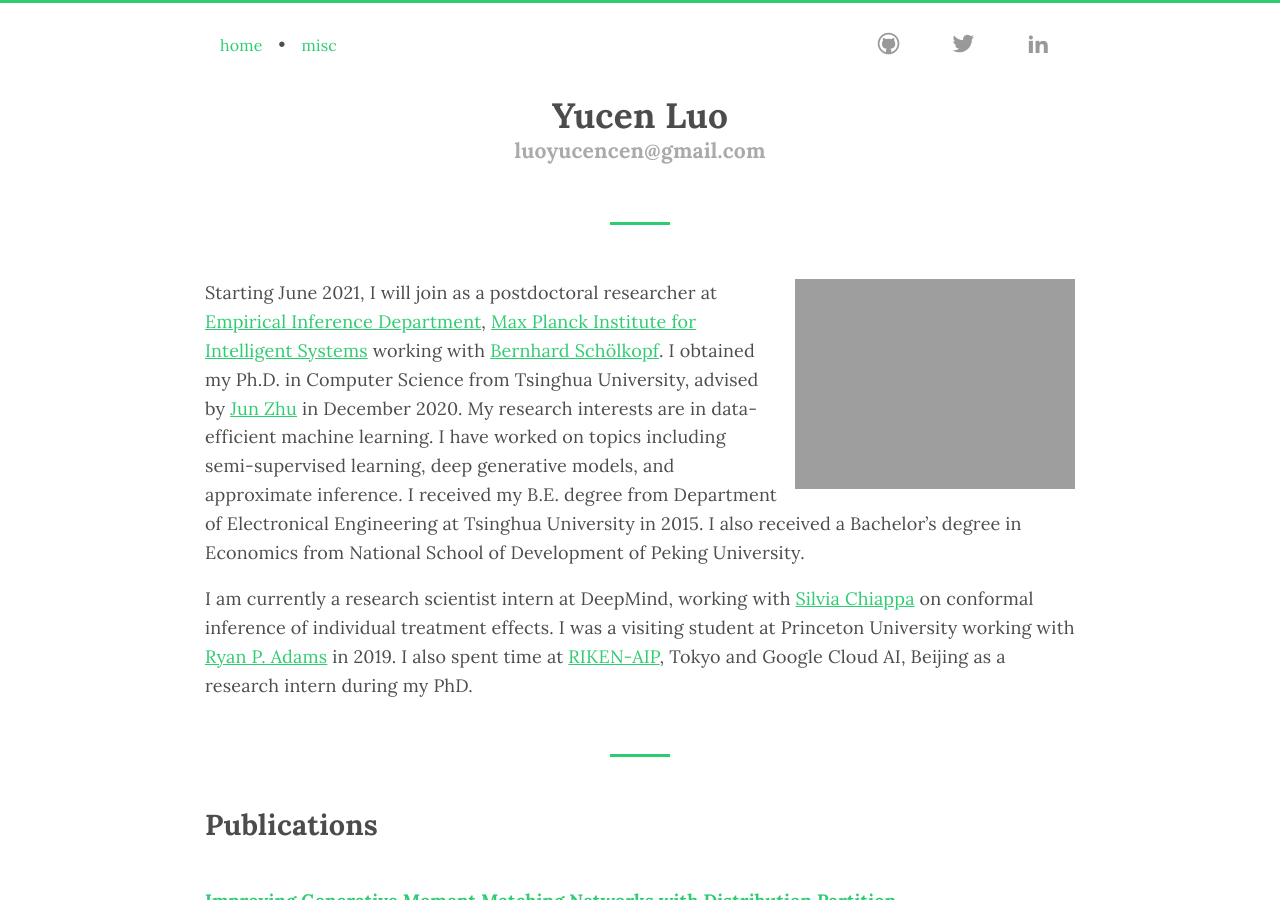
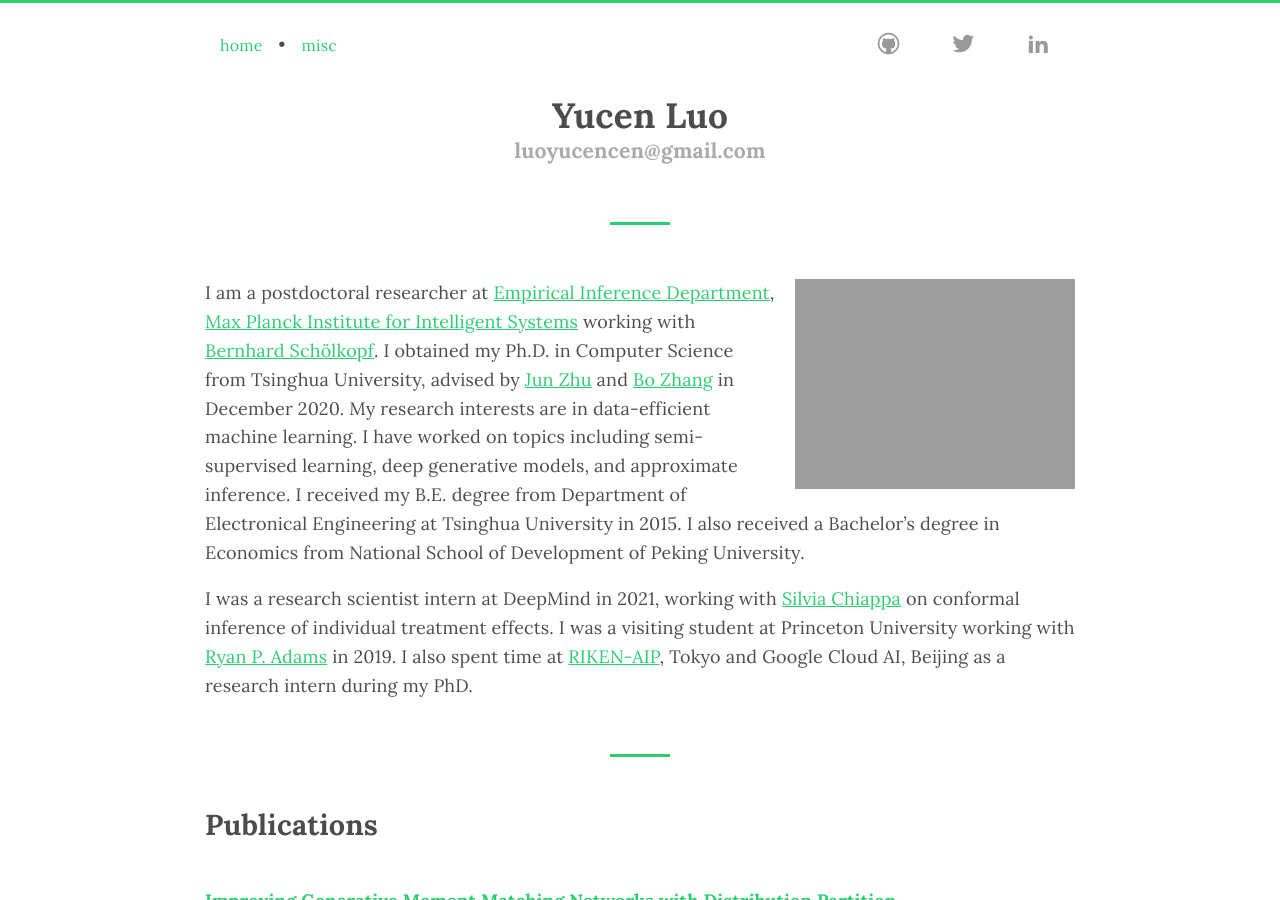
Before and after one commit to xinmei9322/xinmei9322.github.io, a Jekyll site: the page built from index.md, in a window 1280 px wide and 900 px high. Built offline with Jekyll 4.4.1, drawn with Linux system fonts in a browser that asks for light colours; some web fonts are replaced.

Commit message:
Update index.md

```diff
--- a/index.md
+++ b/index.md
@@ -7,11 +7,11 @@
 <!-- <section class="txt-left container"> -->
 <!-- </section> -->
 <img style="width:280px;float:right;margin:0 0px 16px 16px" src="{{site.url}}/images/yucen.jpg">
-Starting June 2021, I will join as a postdoctoral researcher at [Empirical Inference Department](https://ei.is.tuebingen.mpg.de/), [Max Planck Institute for Intelligent Systems](http://www.is.mpg.de/en) working with [Bernhard Schölkopf](http://is.tuebingen.mpg.de/person/bs). I obtained my Ph.D. in Computer Science from Tsinghua University, advised by [Jun Zhu](http://ml.cs.tsinghua.edu.cn/~jun/index.shtml) in December 2020.
+I am a postdoctoral researcher at [Empirical Inference Department](https://ei.is.tuebingen.mpg.de/), [Max Planck Institute for Intelligent Systems](http://www.is.mpg.de/en) working with [Bernhard Schölkopf](http://is.tuebingen.mpg.de/person/bs). I obtained my Ph.D. in Computer Science from Tsinghua University, advised by [Jun Zhu](http://ml.cs.tsinghua.edu.cn/~jun/index.shtml) and [Bo Zhang](https://www.cs.tsinghua.edu.cn/csen/info/1059/4006.htm) in December 2020.
 My research interests are in data-efficient machine learning. I have worked on topics including semi-supervised learning, deep generative models, and approximate inference.
 I received my B.E. degree from Department of Electronical Engineering at Tsinghua University in 2015. I also received a Bachelor's degree in Economics from National School of Development of Peking University.
 
-I am currently a research scientist intern at DeepMind, working with [Silvia Chiappa](https://csilviavr.github.io/) on conformal inference of individual treatment effects.
+I was a research scientist intern at DeepMind in 2021, working with [Silvia Chiappa](https://csilviavr.github.io/) on conformal inference of individual treatment effects.
 I was a visiting student at Princeton University working with [Ryan P. Adams](https://www.cs.princeton.edu/~rpa/) in 2019.
 I also spent time at [RIKEN-AIP](https://aip.riken.jp/), Tokyo and Google Cloud AI, Beijing as a research intern during my PhD.
 <!-- In summer 2018 I was a research intern at [RIKEN-AIP](https://aip.riken.jp/), Tokyo, working with [Masashi Sugiyama](http://www.ms.k.u-tokyo.ac.jp/sugi/) and [Gang Niu](https://niug1984.github.io/).
```
